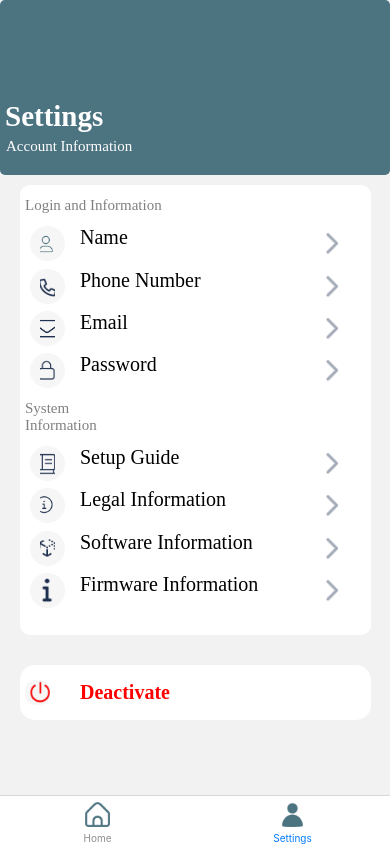
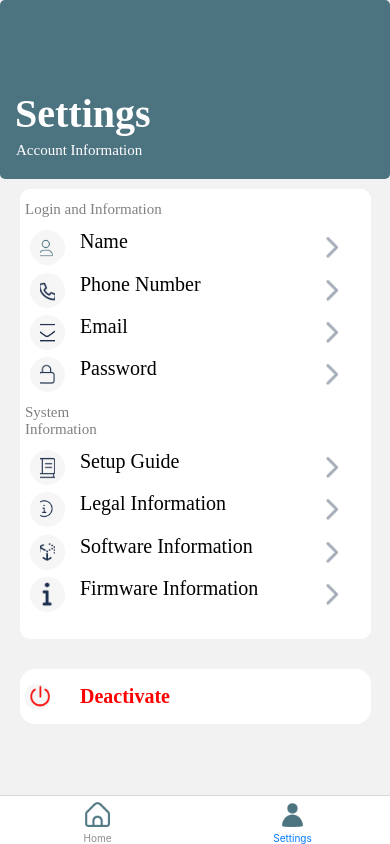
Before and after one commit to AkifManzoor124/IntelliDesk, a React Native app: screen /Settings in a window 390 px wide. Built offline with nearby package versions, Linux system fonts and the light colour scheme.

Commit message:
Change for the Settings Header

```diff
--- a/Components/Settings.js
+++ b/Components/Settings.js
@@ -112,16 +112,17 @@ const styles = StyleSheet.create({
     paddingTop: 30,
     borderRadius: 5,
     paddingVertical: 20,
-    paddingTop: 100,
+    paddingTop: 90,
+    alignItems: 'flex-start',
 
   },
   Settings: {
     fontFamily: 'Poppins-Regular',
     color: 'white',
     fontWeight: '800',
-    fontSize: 29,
+    fontSize: 40,
     includeFontPadding: false,
-    marginLeft: 5,
+    marginLeft: 15,
 
   },
   AccountInformation: {
@@ -131,7 +132,7 @@ const styles = StyleSheet.create({
     fontSize: 15,
     includeFontPadding: false,
     marginTop: 5,
-    marginLeft: 6,
+    marginLeft: 16,
   },
   body: {
     width: '90%',
```
Also changed, not shown: Components/SettingsButton.js (+0 -12 lines).
